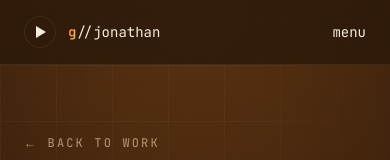
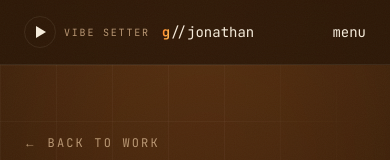
Before and after one commit to Jon-G-Schaf/portfolio, a Next.js app: page /work/quorum in a window 390 px wide. Shown: the top 160 px of the page. Built offline with nearby package versions, Linux system fonts and the light colour scheme.

Commit message:
Show vibe setter and light shot on mobile

```diff
--- a/app/work/quorum/page.jsx
+++ b/app/work/quorum/page.jsx
@@ -148,7 +148,6 @@ export default function QuorumCaseStudy() {
                 src="/images/quorum-discover-light.jpg"
                 alt="The same Discover feed in light mode, showing Quorum's light/dark design system"
                 h={2994}
-                className="hidden sm:block"
               />
             </div>
           </Reveal>
--- a/components/ThemeSong.jsx
+++ b/components/ThemeSong.jsx
@@ -45,7 +45,7 @@ export default function ThemeSong() {
           </svg>
         )}
       </button>
-      <span className="hidden font-mono text-[10px] uppercase tracking-label text-muted sm:inline">
+      <span className="font-mono text-[10px] uppercase tracking-label text-muted">
         Vibe Setter
       </span>
     </div>
```
